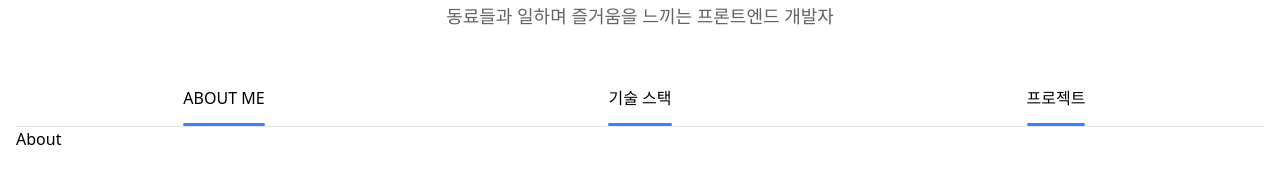
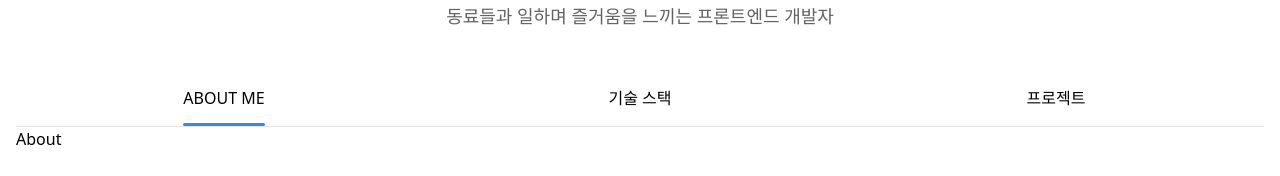
Before and after one commit to taesung1993/2nd-resume, a React (Create React App) app: page / in a window 1280 px wide. Shown: the part 422-598 px from the top of the page. Built offline with nearby package versions, Linux system fonts and the light colour scheme.

Commit message:
gnb 리펙토링

```diff
--- /dev/null
+++ b/src/components/UI/atoms/TabItem.tsx
@@ -0,0 +1,24 @@
+import { NavLink } from "react-router-dom";
+
+interface Props {
+  title: string;
+  link: string;
+}
+
+export default function TabItem({ title, link }: Props) {
+  return (
+    <NavLink
+      to={link}
+      className="w-full flex justify-center items-center hover:bg-default-black-50 cursor-pointer"
+    >
+      {({ isActive }) => {
+        let result = "py-4 relative";
+        if (isActive) {
+          result +=
+            " after:content-[''] after:absolute after:left-0 after:bottom-0 after:h-[3px] after:w-full after:bg-blue-500 after:rounded-full";
+        }
+        return <button className={result}>{title}</button>;
+      }}
+    </NavLink>
+  );
+}
--- a/src/components/UI/molecules/TabMenu.tsx
+++ b/src/components/UI/molecules/TabMenu.tsx
@@ -1,24 +1,24 @@
-interface TabItem {
+import TabItem from "components/UI/atoms/TabItem";
+
+interface Item {
+  id: string;
   title: string;
+  link: string;
 }
 
-type Tabs = TabItem[];
+type Tabs = Item[];
 
 interface Props {
   tabs: Tabs;
 }
 
 export default function TabMenu({ tabs }: Props) {
-  const activeClass =
-    " after:content-[''] after:absolute after:left-0 after:bottom-0 after:h-[3px] after:w-full after:bg-blue-500 after:rounded-full";
   return (
     <ul className="w-full flex">
       {tabs.map((tab) => {
         return (
-          <li className="flex-1 flex justify-center items-center hover:bg-default-black-50 cursor-pointer">
-            <button className={"py-4 relative" + activeClass}>
-              {tab.title}
-            </button>
+          <li key={tab.id} className="flex-1">
+            <TabItem {...tab} />
           </li>
         );
       })}
--- a/src/components/UI/organisms/Gnb.tsx
+++ b/src/components/UI/organisms/Gnb.tsx
@@ -3,13 +3,19 @@ import TabMenu from "molecules/TabMenu";
 export default function Gnb() {
   const tabs = [
     {
+      id: "about",
       title: "ABOUT ME",
+      link: "/",
     },
     {
+      id: "skill",
       title: "기술 스택",
+      link: "/skills",
     },
     {
+      id: "project",
       title: "프로젝트",
+      link: "projects",
     },
   ];
   return (
```
